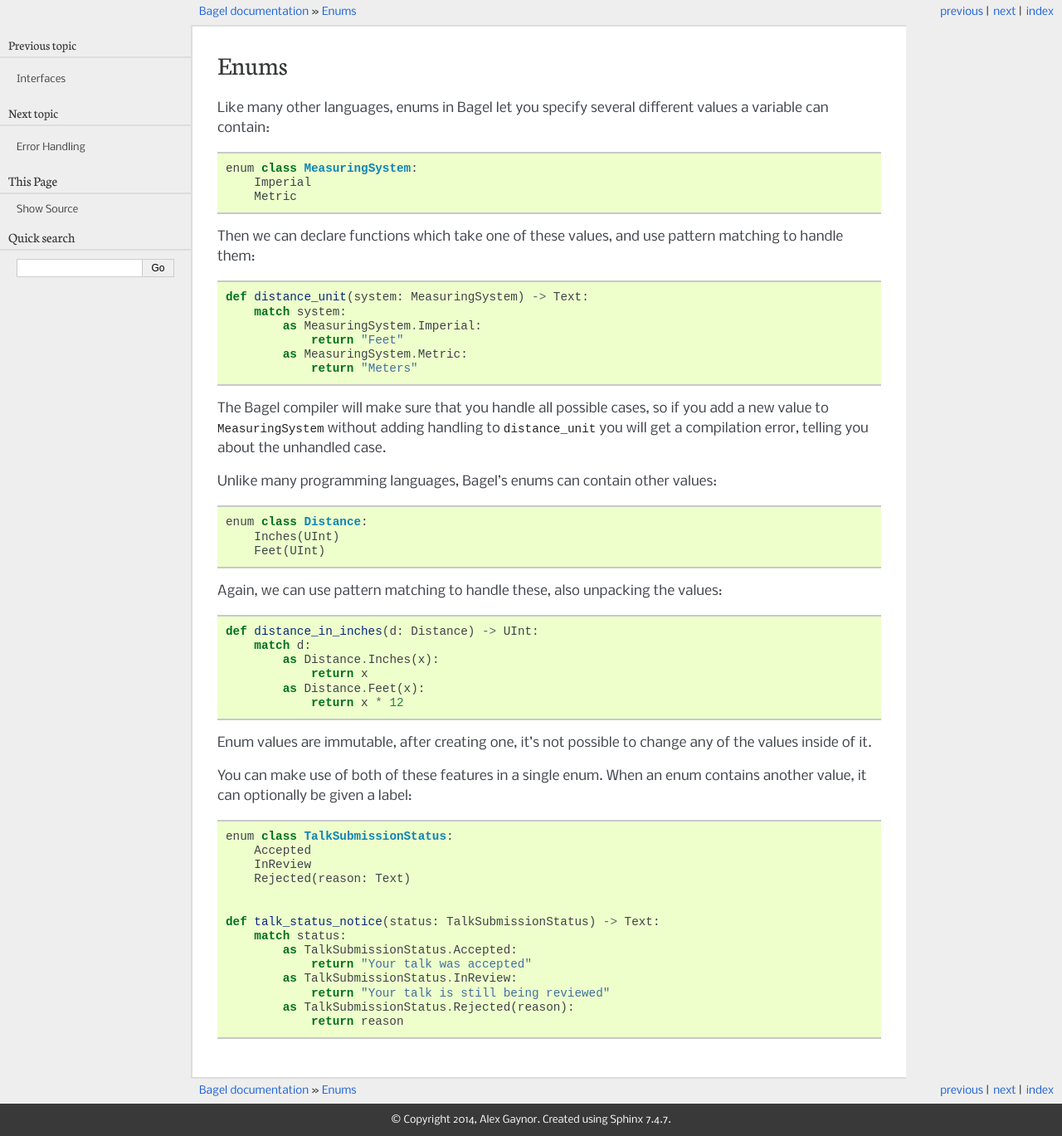
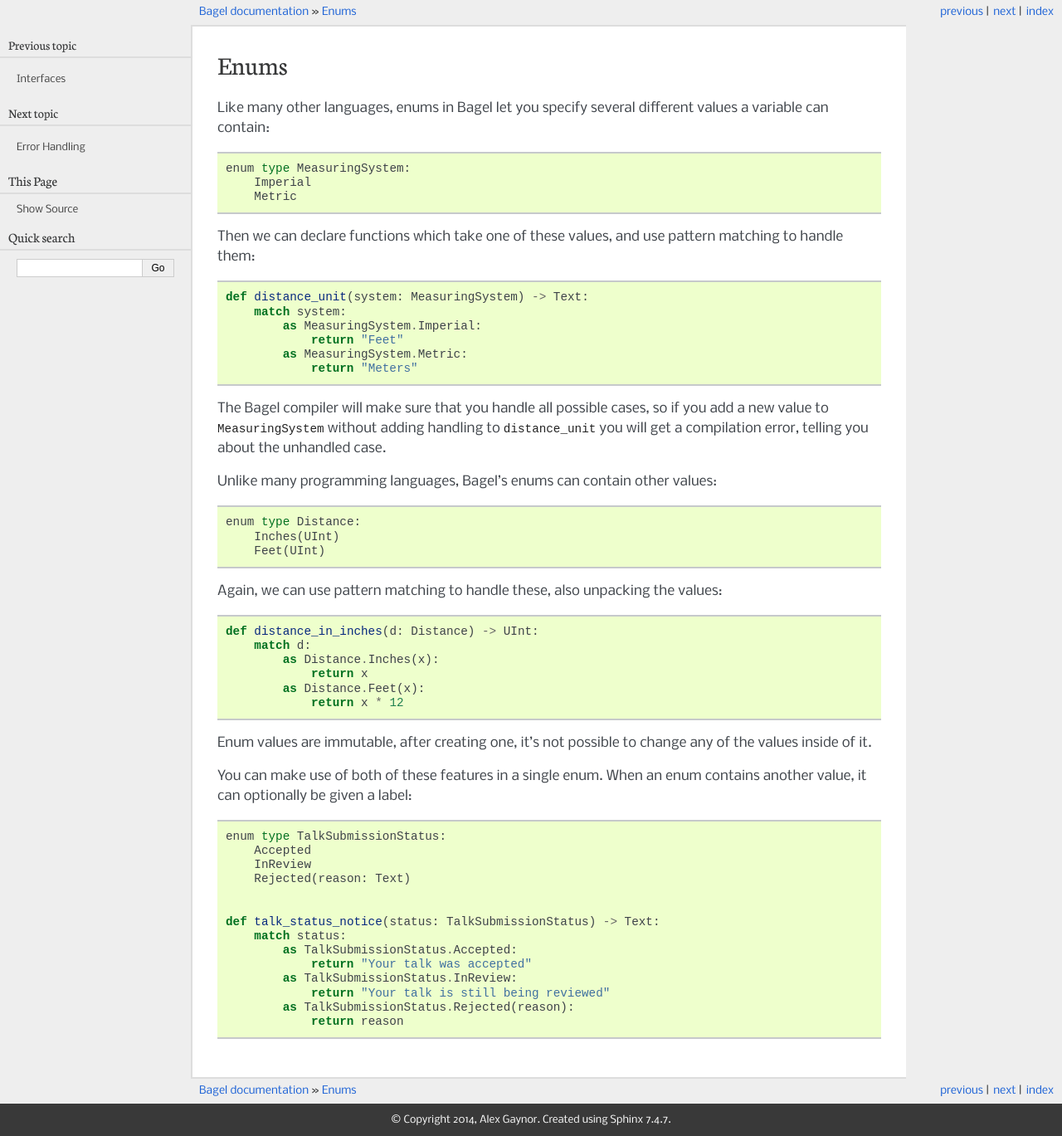
Before and after one commit to alex/bagel, a Sphinx documentation site: the page built from docs/features/enums.rst, in a window 1280 px wide. Shown: the whole page at 83% size. Built offline with Sphinx 7.4.7, drawn with Linux system fonts in a browser that asks for light colours; the version number could not be read and is left out.

Commit message:
Change the syntax for makign types

```diff
--- a/docs/features/classes.rst
+++ b/docs/features/classes.rst
@@ -5,7 +5,7 @@
 define classes and associate data and functions with them. However, unlike many
 other object-oriented languages, in Bagel there is no inheritance::
 
-    class Point:
+    class type Point:
         x: Int
         y: Int
         z: Int
@@ -18,7 +18,7 @@
 
 We can define methods on our ``Point`` class::
 
-    class Point:
+    class type Point:
         # ...
 
         def translate(self, dx: Int, dy: Int, dz: Int) -> Point:
@@ -37,7 +37,7 @@
 If you want your class to have a constructor other than the default one, you
 can achieve this by adding a class method::
 
-    class Point:
+    class type Point:
         x: Int
         y: Int
         z: Int
--- a/docs/features/enums.rst
+++ b/docs/features/enums.rst
@@ -4,7 +4,7 @@
 Like many other languages, enums in Bagel let you specify several different
 values a variable can contain::
 
-    enum class MeasuringSystem:
+    enum type MeasuringSystem:
         Imperial
         Metric
 
@@ -25,7 +25,7 @@
 
 Unlike many programming languages, Bagel's enums can contain other values::
 
-    enum class Distance:
+    enum type Distance:
         Inches(UInt)
         Feet(UInt)
 
@@ -44,7 +44,7 @@
 You can make use of both of these features in a single enum. When an enum
 contains another value, it can optionally be given a label::
 
-    enum class TalkSubmissionStatus:
+    enum type TalkSubmissionStatus:
         Accepted
         InReview
         Rejected(reason: Text)
--- a/docs/features/error-handling.rst
+++ b/docs/features/error-handling.rst
@@ -25,7 +25,7 @@
 ``Option``, except it includes a failure value. A common pattern is to define
 an enum which includes possible error conditions::
 
-    enum class EmailValidationError:
+    enum type EmailValidationError:
         MissingHostname
         MissingMXRecord
         # Some email providers, such as gmail, have a minimum length for the
--- a/docs/features/interfaces.rst
+++ b/docs/features/interfaces.rst
@@ -12,7 +12,7 @@
 
 First, we write our interface::
 
-    interface class CacheClient:
+    interface type CacheClient:
         def get(self, key: Bytes) -> Option<Bytes>
         def set(self, key: Bytes, value: Bytes)
 
@@ -36,7 +36,7 @@
 To satisfy the interface, all we need to do is define a class with ``get`` and
 ``set`` methods with appropriate signatures::
 
-    class InMemoryCache:
+    class type InMemoryCache:
         def get(self, key: Bytes) -> Option<Bytes>:
             # ...
 
```
Also changed, not shown: 2 other files.
